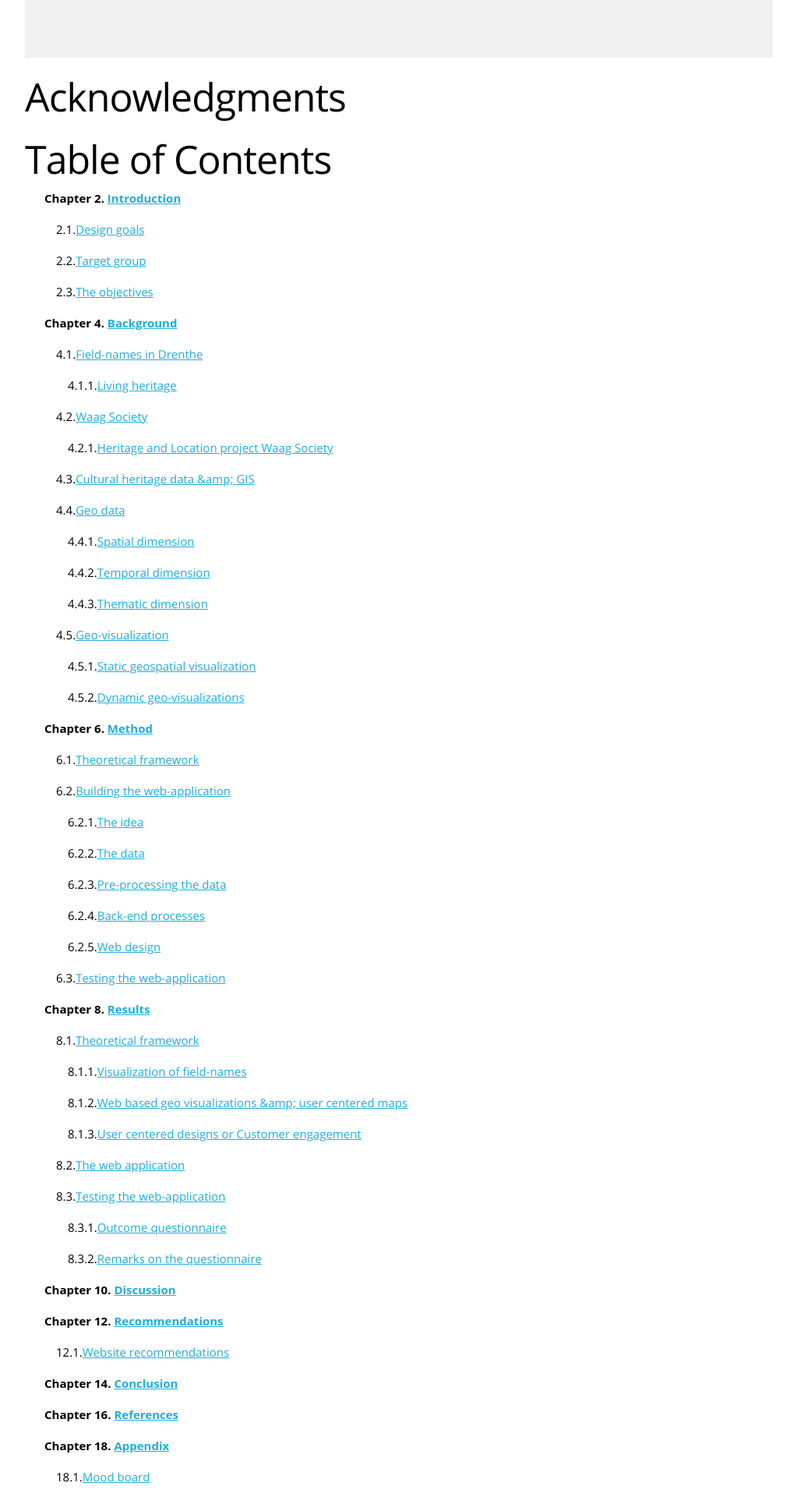
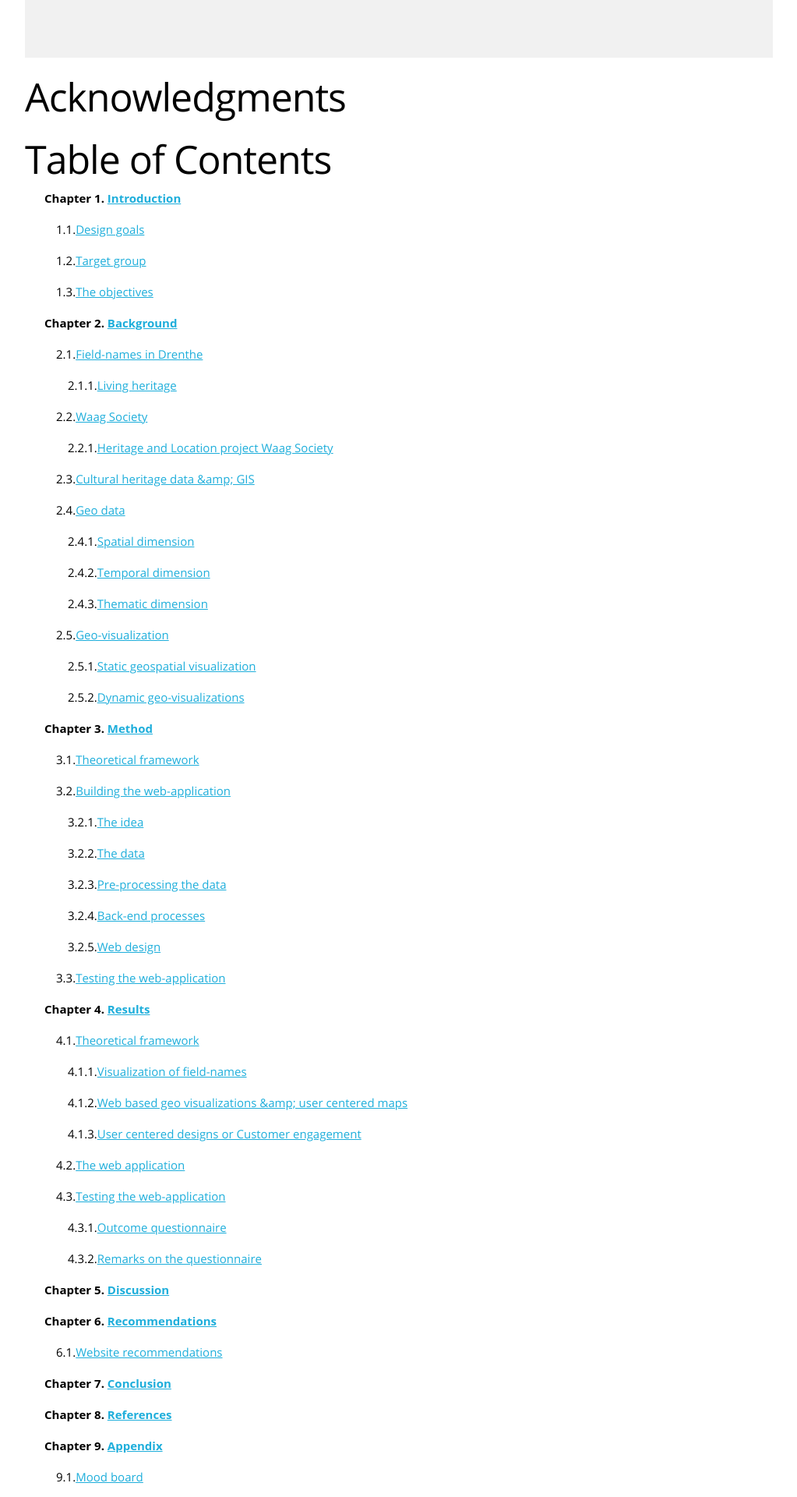
Before and after one commit to NieneB/InternshipReport, a Jekyll site: the page built from index.md, in a window 1280 px wide. Shown: the part 1914-3834 px from the top of the page at 78% size, without its empty margins (128-1151 px from the left). Built offline with Jekyll 4.4.1, drawn with Linux system fonts in a browser that asks for light colours; some web fonts are replaced.

Commit message:
toc messed up almost .

```diff
--- a/css/style.css
+++ b/css/style.css
@@ -188,8 +188,8 @@ h2 {
 */
 
 .toc-h1{
+  counter-increment: toc-h1;
   counter-reset: toc-h2;
-  counter-increment: toc-h1;
 }
 
 .toc-h2{
@@ -198,7 +198,7 @@ h2 {
 
 .toc-h1:before {
   content: "Chapter " counter(toc-h1) ". ";
-  counter-increment: toc-h1;
+
   counter-reset: toc-h2;
 }
 
```
